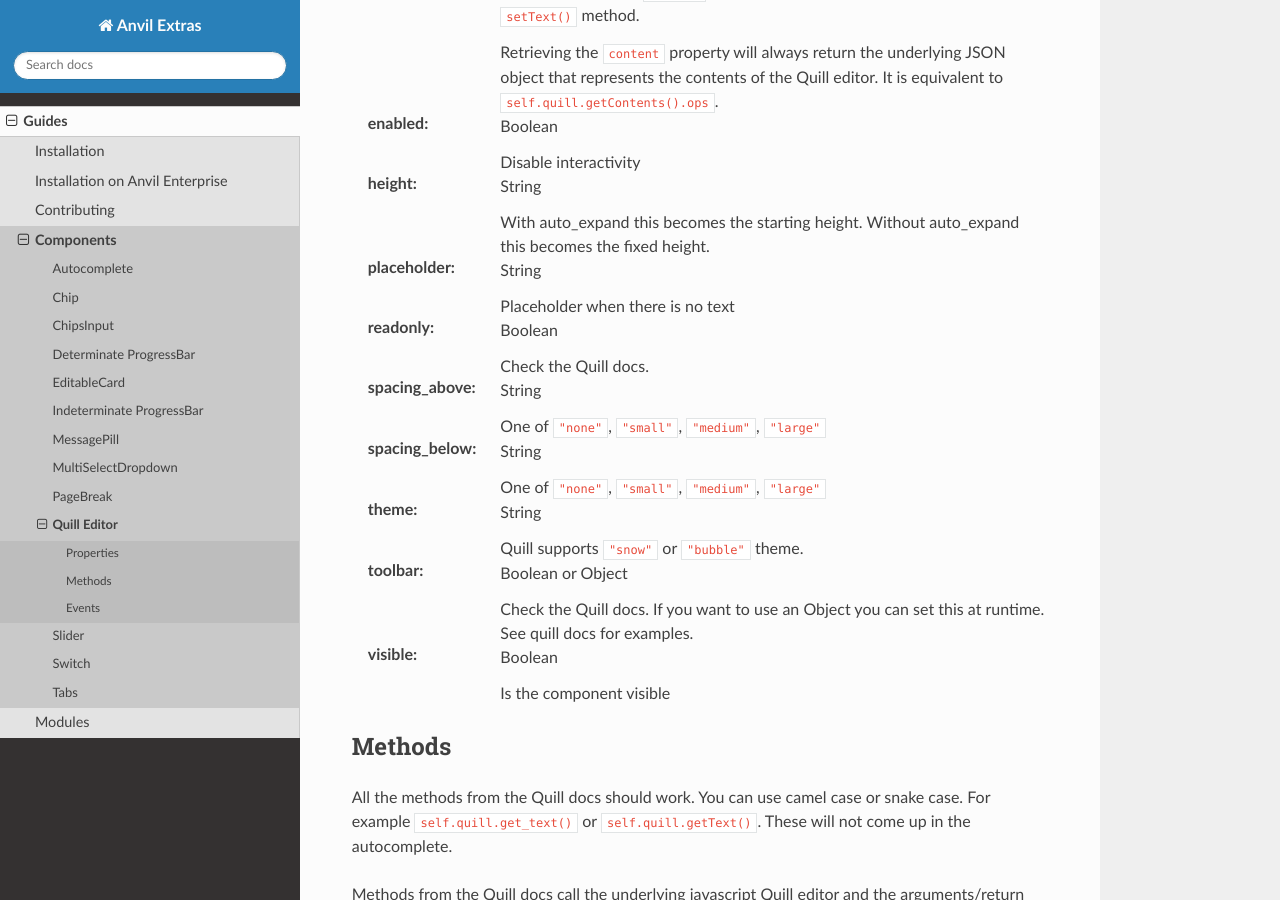
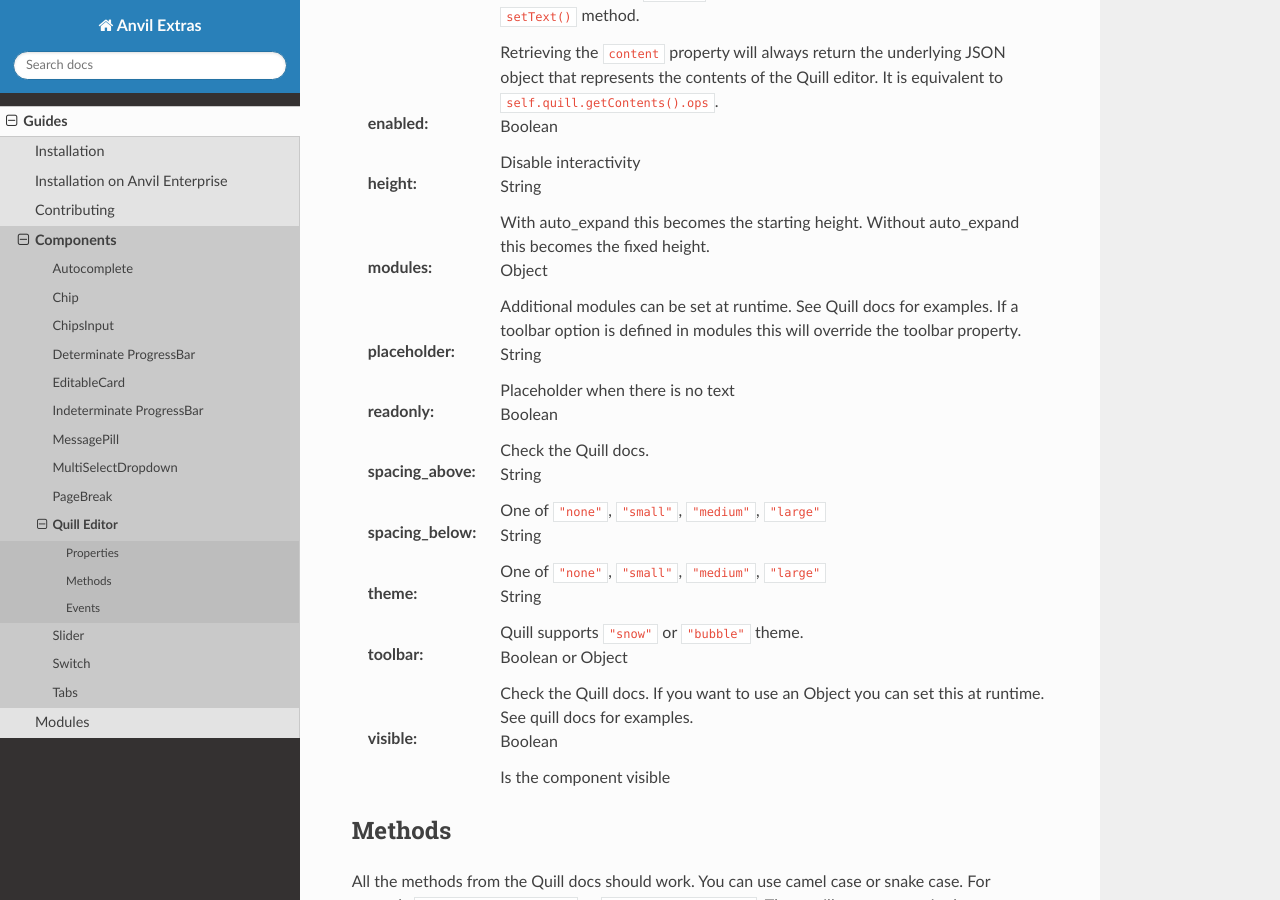
Before and after one commit to anvilistas/anvil-extras, a Sphinx documentation site: the page built from docs/guides/components/quill.rst, in a window 1280 px wide and 900 px high, scrolled down 576 px. Built offline with Sphinx 7.4.7 and the Read the Docs theme 2.0.0, drawn with Linux system fonts in a browser that asks for light colours.

Commit message:
Support quill modules

```diff
--- a/docs/guides/components/quill.rst
+++ b/docs/guides/components/quill.rst
@@ -26,6 +26,10 @@
 :height: String
 
     With auto_expand this becomes the starting height. Without auto_expand this becomes the fixed height.
+
+:modules: Object
+
+    Additional modules can be set at runtime. See Quill docs for examples. If a toolbar option is defined in modules this will override the toolbar property.
 
 :placeholder: String
 
```
Also changed, not shown: CHANGELOG.md (+3 -0 lines), 2 other files.
